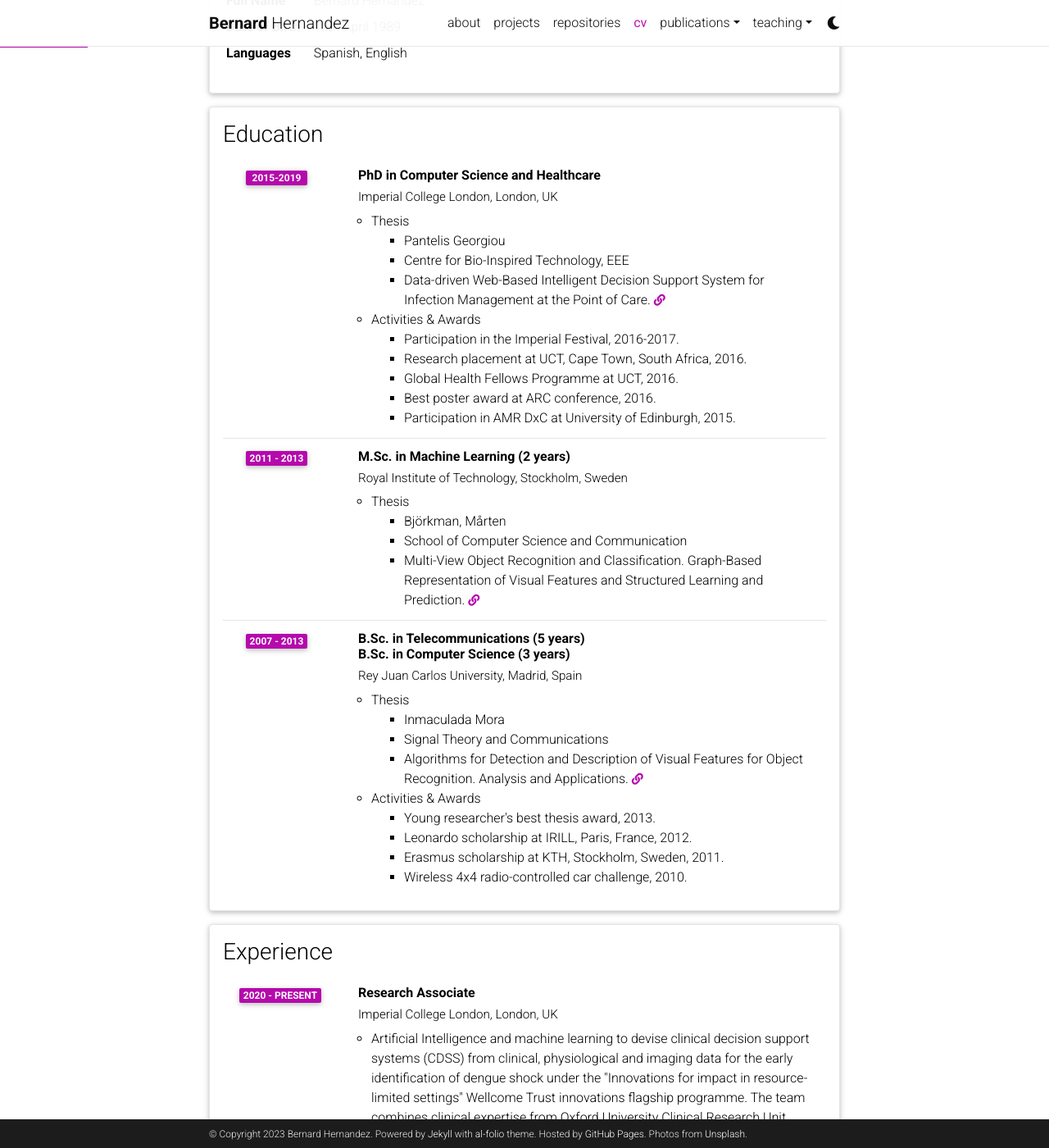
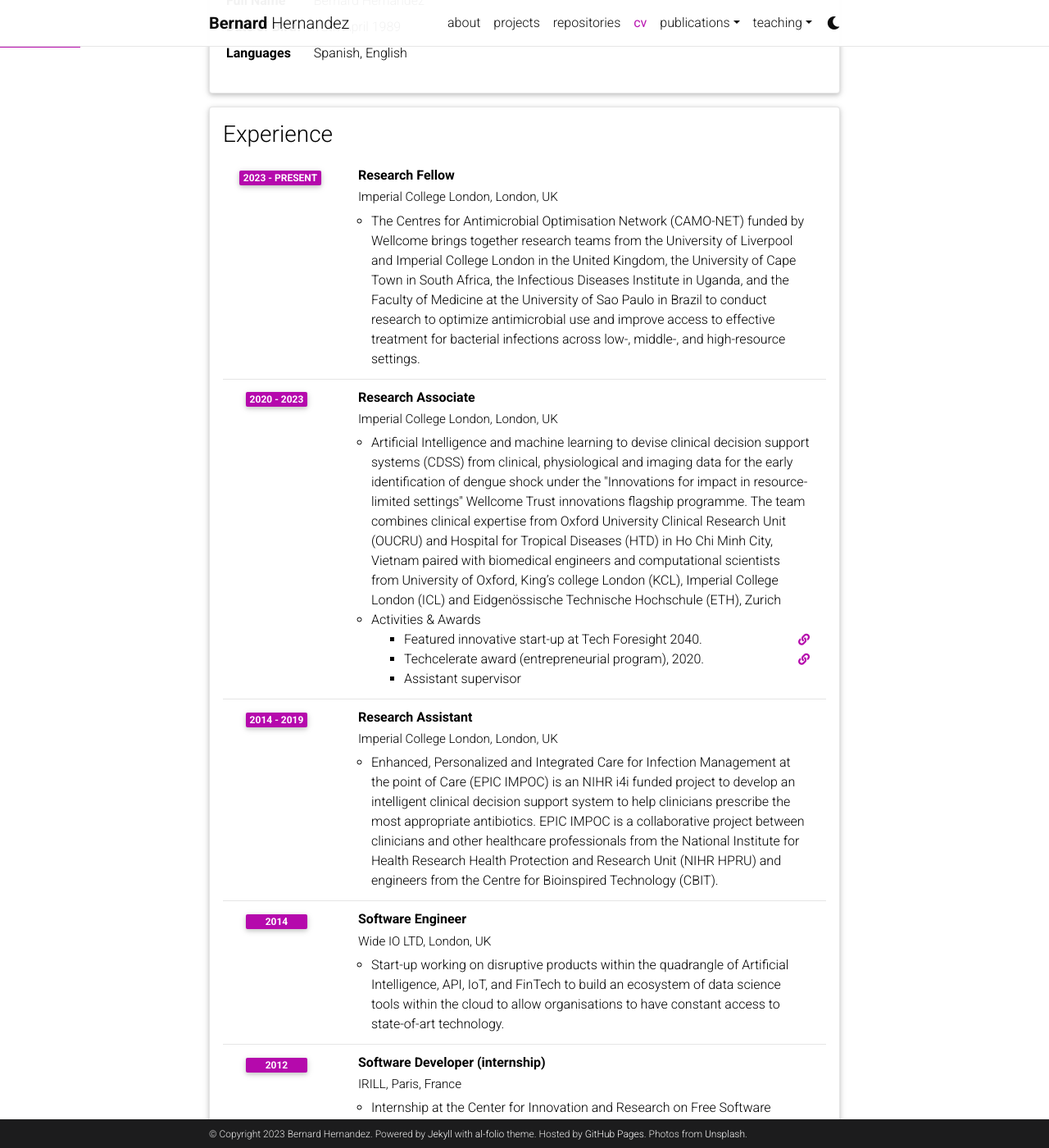
Before and after one commit to bahp/portfolio-academic, a Jekyll site: the page built from _pages/cv.md, in a window 1280 px wide and 1400 px high, scrolled down 263 px. Shown: the whole window at 82% size. Built offline with Jekyll 4.4.1, drawn with Linux system fonts in a browser that asks for light colours; comment, search, counter and statistics services are not loaded; a style sheet for code colours, icons or effects is not loaded; some of the changed text lies outside the part shown.

```diff
--- a/_data/cv.yml
+++ b/_data/cv.yml
@@ -9,61 +9,23 @@
       value: Spanish, English
 
 
-- title: Education
-  type: time_table
-  contents:
-    - title: PhD in Computer Science and Healthcare
-      institution: Imperial College London, London, UK
-      year: 2015-2019
-      description:
-        - title: Thesis
-          contents:
-            - Pantelis Georgiou<br>
-            - Centre for Bio-Inspired Technology, EEE
-            - Data-driven Web-Based Intelligent Decision Support System for Infection Management at the Point of Care.
-              <a href="https://spiral.imperial.ac.uk/handle/10044/1/73000" class="" target="_blank"><i class="fa fa-sm fa-link" aria-hidden="true"></i></a>
-        - title: Activities & Awards
-          contents:
-            - Participation in the Imperial Festival, 2016-2017.
-            - Research placement at UCT, Cape Town, South Africa, 2016.
-            - Global Health Fellows Programme at UCT, 2016.
-            - Best poster award at ARC conference, 2016.
-            - Participation in AMR DxC at University of Edinburgh, 2015.
-
-    - title: M.Sc. in Machine Learning (2 years)
-      institution: Royal Institute of Technology, Stockholm, Sweden
-      year: 2011 - 2013
-      description:
-        - title: Thesis
-          contents:
-            - Björkman, Mårten
-            - School of Computer Science and Communication
-            - Multi-View Object Recognition and Classification. Graph-Based Representation of Visual Features and Structured Learning and Prediction.
-              <a href="http://www.diva-portal.org/smash/record.jsf?pid=diva2%3A703166&dswid=8110" class="" target="_blank"><i class="fa fa-sm fa-link" aria-hidden="true"></i></a>
-
-    - title: B.Sc. in Telecommunications (5 years) <br> B.Sc. in Computer Science (3 years)
-      institution: Rey Juan Carlos University, Madrid, Spain
-      year: 2007 - 2013
-      description:
-        - title: Thesis
-          contents:
-            - Inmaculada Mora
-            - Signal Theory and Communications
-            - Algorithms for Detection and Description of Visual Features for Object Recognition. Analysis and Applications.
-              <a href="https://bahp.github.io/portfolio/docs/static/pdfs/bahp-thesis-urjc.pdf" class="" target="_blank"><i class="fa fa-sm fa-link" aria-hidden="true"></i></a>
-        - title: Activities & Awards
-          contents:
-            - Young researcher's best thesis award, 2013.
-            - Leonardo scholarship at IRILL, Paris, France, 2012.
-            - Erasmus scholarship at KTH, Stockholm, Sweden, 2011.
-            - Wireless 4x4 radio-controlled car challenge, 2010.
-
 - title: Experience
   type: time_table
   contents:
+    - title: Research Fellow
+      institution: Imperial College London, London, UK
+      year: 2023 - Present
+      description:
+        - The Centres for Antimicrobial Optimisation Network (CAMO-NET) funded by Wellcome brings
+          together research teams from the University of Liverpool and Imperial College London in
+          the United Kingdom, the University of Cape Town in South Africa, the Infectious Diseases
+          Institute in Uganda, and the Faculty of Medicine at the University of Sao Paulo in Brazil
+          to conduct research to optimize antimicrobial use and improve access to effective treatment
+          for bacterial infections across low-, middle-, and high-resource settings.
+
     - title: Research Associate
       institution: Imperial College London, London, UK
-      year: 2020 - Present
+      year: 2020 - 2023
       description:
         - Artificial Intelligence and machine learning to devise clinical decision support systems
           (CDSS) from clinical, physiological and imaging data for the early identification of dengue
@@ -73,6 +35,19 @@
           Vietnam paired with biomedical engineers and computational scientists from University of
           Oxford, King’s college London (KCL), Imperial College London (ICL) and Eidgenössische
           Technische Hochschule (ETH), Zurich
+
+        - title: Activities & Awards
+          contents:
+            - Featured innovative start-up at Tech Foresight 2040.
+                <a href="https://bahp.github.io/portfolio-academic/news/announcement_5/" class="float-right" target="_blank">
+                  <i class="fa fa-sm fa-link" aria-hidden="true"></i>
+                </a>
+            - Techcelerate award (entrepreneurial program), 2020.
+                <a href="https://bahp.github.io/portfolio-academic/news/announcement_4/" class="float-right" target="_blank">
+                  <i class="fa fa-sm fa-link" aria-hidden="true"></i>
+                </a>
+            - Assistant supervisor
+
 
     - title: Research Assistant
       institution: Imperial College London, London, UK
@@ -84,10 +59,6 @@
           is a collaborative project between clinicians and other healthcare professionals from the
           National Institute for Health Research Health Protection and Research Unit (NIHR HPRU) and
           engineers from the Centre for Bioinspired Technology (CBIT).
-        - title: Activities & Awards
-          contents:
-            - Featured innovative start-up at Tech Foresight 2040.
-            - Techcelerate award (entrepreneurial program), 2020.
 
     - title: Software Engineer
       institution: Wide IO LTD, London, UK
@@ -104,6 +75,75 @@
         - Internship at the Center for Innovation and Research on Free Software (IRILL) under the
           Leonardo program, 2012. The aim of this one-month internship was to develop e-learning
           resources such as blog entries, ebooks and games.
+
+
+
+- title: Education
+  type: time_table
+  contents:
+    - title: PhD in Computer Science and Healthcare
+      institution: Imperial College London, London, UK
+      year: 2015-2019
+      description:
+        - title: Thesis
+          contents:
+            - Pantelis Georgiou<br>
+            - Centre for Bio-Inspired Technology, EEE
+            - Data-driven Web-Based Intelligent Decision Support System for Infection Management at the Point of Care.
+              <a href="https://bahp.github.io/portfolio-academic/publications/theses/#:~:text=Data%2Ddriven%20web%2Dbased%20intelligent%20decision%20support%20system%20for%20infection%20management%20at%20point%20of%20care" class="" target="_blank">
+                <i class="fa fa-sm fa-link" aria-hidden="true"></i>
+              </a>
+        - title: Activities & Awards
+          contents:
+            - Participation in the Imperial Festival, 2016-2017.
+            - Research placement at UCT, Cape Town, South Africa, 2016.
+                <a href="https://bahp.github.io/portfolio-academic/news/announcement_15/" class="float-right" target="_blank">
+                  <i class="fa fa-sm fa-link" aria-hidden="true"></i>
+                </a>
+            - Global Health Fellows Programme at UCT, 2016.
+                <a href="https://bahp.github.io/portfolio-academic/news/announcement_12/" class="float-right" target="_blank">
+                  <i class="fa fa-sm fa-link" aria-hidden="true"></i>
+                </a>
+            - Best poster award at EMBRACE conference, 2016.
+                <a href="https://bahp.github.io/portfolio-academic/news/announcement_11/" class="float-right" target="_blank">
+                  <i class="fa fa-sm fa-link" aria-hidden="true"></i>
+                </a>
+            - Participation in AMR DxC at University of Edinburgh, 2015.
+                <a href="https://bahp.github.io/portfolio-academic/news/announcement_13/" class="float-right" target="_blank">
+                  <i class="fa fa-sm fa-link" aria-hidden="true"></i>
+                </a>
+
+    - title: M.Sc. in Machine Learning (2 years)
+      institution: Royal Institute of Technology, Stockholm, Sweden
+      year: 2011 - 2013
+      description:
+        - title: Thesis
+          contents:
+            - Björkman, Mårten
+            - School of Computer Science and Communication
+            - Multi-view object recognition and classification. Graph-Based representation of visual features and structured learning and prediction.
+              <a href="https://bahp.github.io/portfolio-academic/publications/theses/#:~:text=KTH-,Multi%2DView%20Object%20Recognition%20and%20Classification.%20Graph%2DBasedRepresentation%20of%20Visual%20Features%20and%20Structured%20Learning%20and%20Prediction,-Bernard%20Hern%C3%A1ndez%20P%C3%A9rez" class="" target="_blank">
+                <i class="fa fa-sm fa-link" aria-hidden="true"></i>
+              </a>
+
+    - title: B.Sc. in Telecommunications (5 years) <br> B.Sc. in Computer Science (3 years)
+      institution: Rey Juan Carlos University, Madrid, Spain
+      year: 2007 - 2013
+      description:
+        - title: Thesis
+          contents:
+            - Inmaculada Mora
+            - Signal Theory and Communications
+            - Algorithms for detection and description of visual features for object recognition. Analysis and applications.
+              <a href="https://bahp.github.io/portfolio-academic/publications/theses/#:~:text=URJC-,Algorithms%20for%20Detection%20and%20Description%20of%20Visual%20Features%20for%20Object%20Recognition.%20Analysis%20and%20Applications,-Bernard%20Hern%C3%A1ndez%20P%C3%A9rez" class="" target="_blank">
+                <i class="fa fa-sm fa-link" aria-hidden="true"></i>
+              </a>
+        - title: Activities & Awards
+          contents:
+            - Young researcher's best thesis award, 2013.
+            - Leonardo scholarship at IRILL, Paris, France, 2012.
+            - Erasmus scholarship at KTH, Stockholm, Sweden, 2011.
+            - Wireless 4x4 radio-controlled car challenge, 2010.
 
 #- title: Open Source Projects
 #  type: time_table
```
